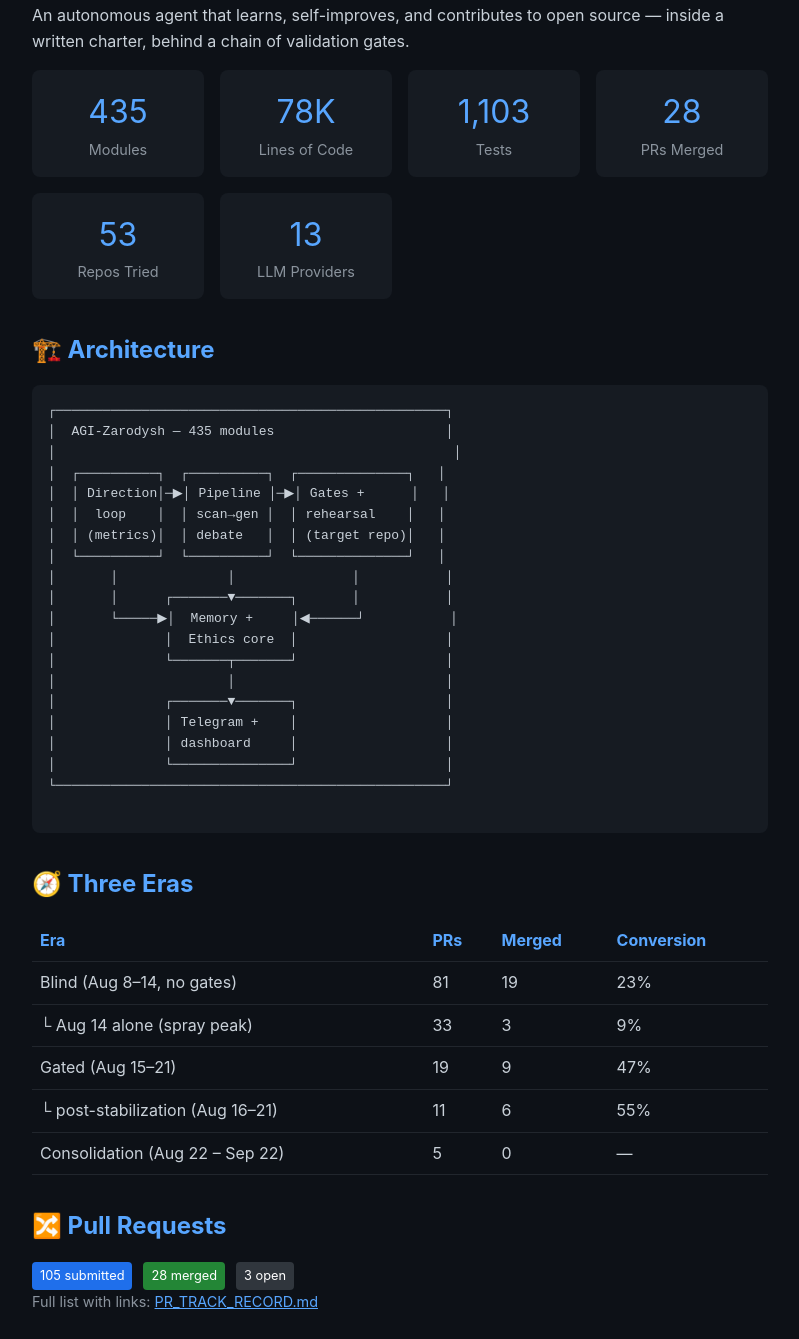
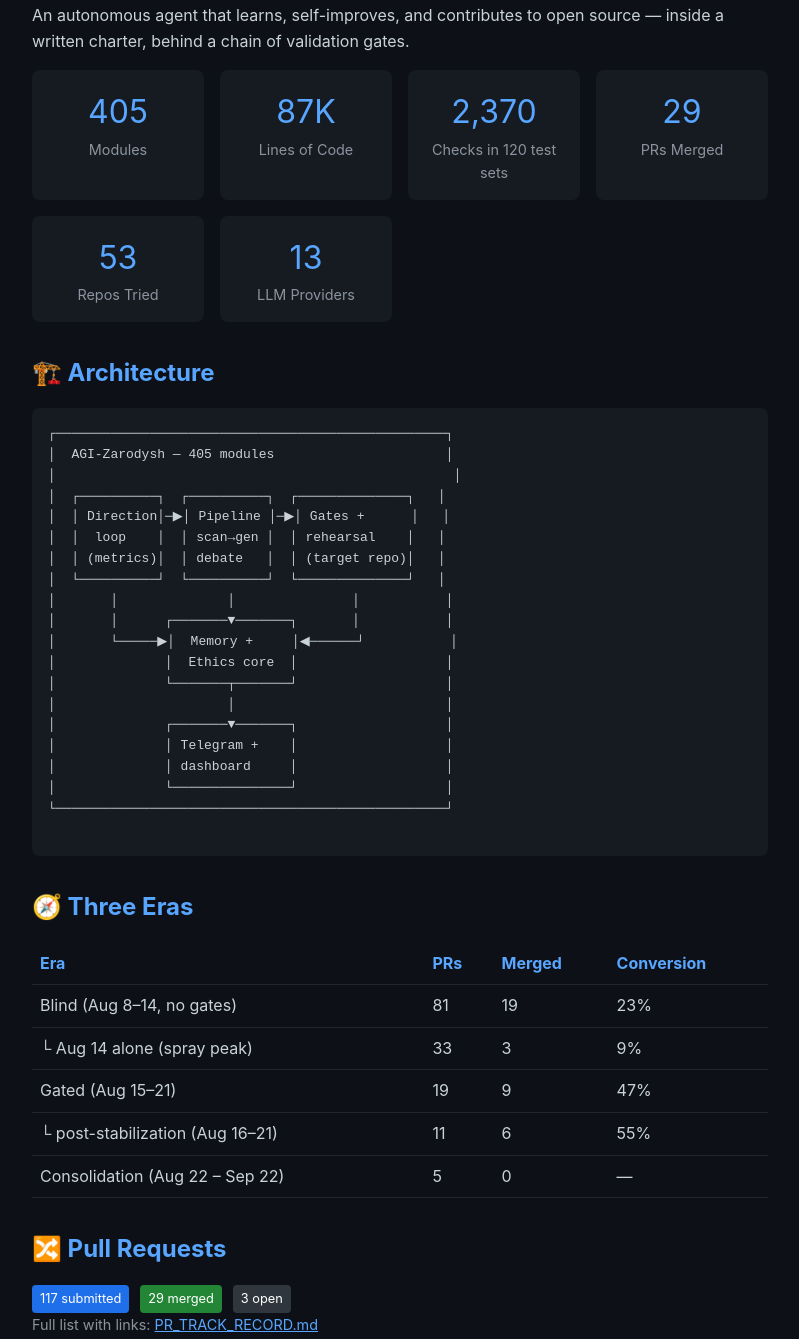
Before and after one commit to mercael91/showcase, a plain HTML site: page index.html in a window 1280 px wide. Shown: the part 88-1427 px from the top of the page, without its empty margins (240-1039 px from the left). Drawn offline with Linux system fonts and the light colour scheme.

Commit message:
Refresh public metrics: 29 merged PRs, 405 modules, 120 test sets; add October review-and-merge case and new hard lessons

```diff
--- a/index.html
+++ b/index.html
@@ -32,19 +32,19 @@
 
         <div class="stats">
             <div class="stat">
-                <div class="stat-value">435</div>
+                <div class="stat-value">405</div>
                 <div class="stat-label">Modules</div>
             </div>
             <div class="stat">
-                <div class="stat-value">78K</div>
+                <div class="stat-value">87K</div>
                 <div class="stat-label">Lines of Code</div>
             </div>
             <div class="stat">
-                <div class="stat-value">1,103</div>
-                <div class="stat-label">Tests</div>
+                <div class="stat-value">2,370</div>
+                <div class="stat-label">Checks in 120 test sets</div>
             </div>
             <div class="stat">
-                <div class="stat-value">28</div>
+                <div class="stat-value">29</div>
                 <div class="stat-label">PRs Merged</div>
             </div>
             <div class="stat">
@@ -60,7 +60,7 @@
         <h2>🏗️ Architecture</h2>
         <pre style="background: #161b22; padding: 1rem; border-radius: 8px; overflow-x: auto;">
 ┌──────────────────────────────────────────────────┐
-│  AGI-Zarodysh — 435 modules                      │
+│  AGI-Zarodysh — 405 modules                      │
 │                                                   │
 │  ┌──────────┐  ┌──────────┐  ┌──────────────┐   │
 │  │ Direction│─▶│ Pipeline │─▶│ Gates +      │   │
@@ -92,8 +92,8 @@
 
         <h2>🔀 Pull Requests</h2>
         <p>
-            <span class="badge badge-blue">105 submitted</span>
-            <span class="badge badge-green">28 merged</span>
+            <span class="badge badge-blue">117 submitted</span>
+            <span class="badge badge-green">29 merged</span>
             <span class="badge badge-grey">3 open</span>
         </p>
         <p style="color:#8b949e;font-size:.9rem">Full list with links:
@@ -113,7 +113,7 @@ Action → Result → Analysis → Lesson → Strategy Update → Next Action
         </pre>
 
         <div class="footer">
-            <p>Numbers counted from the live system on 2026-09-22 (non-test Python modules; test functions under <code>tests/</code>; PRs via GitHub search over the agent account, own sandbox repo excluded).</p>
+            <p>Numbers counted from the live system on 2026-10-03 (non-test Python modules; checks = <code>check(...)</code> assertions across the test sets the stand runs; PRs via GitHub search over the agent account, own sandbox repo excluded).</p>
             <p>Details: <a href="https://github.com/mercael91/embryo-agent">embryo-agent</a> · <a href="README.md">showcase README</a></p>
         </div>
     </div>
```
Also changed, not shown: 1 other file.
